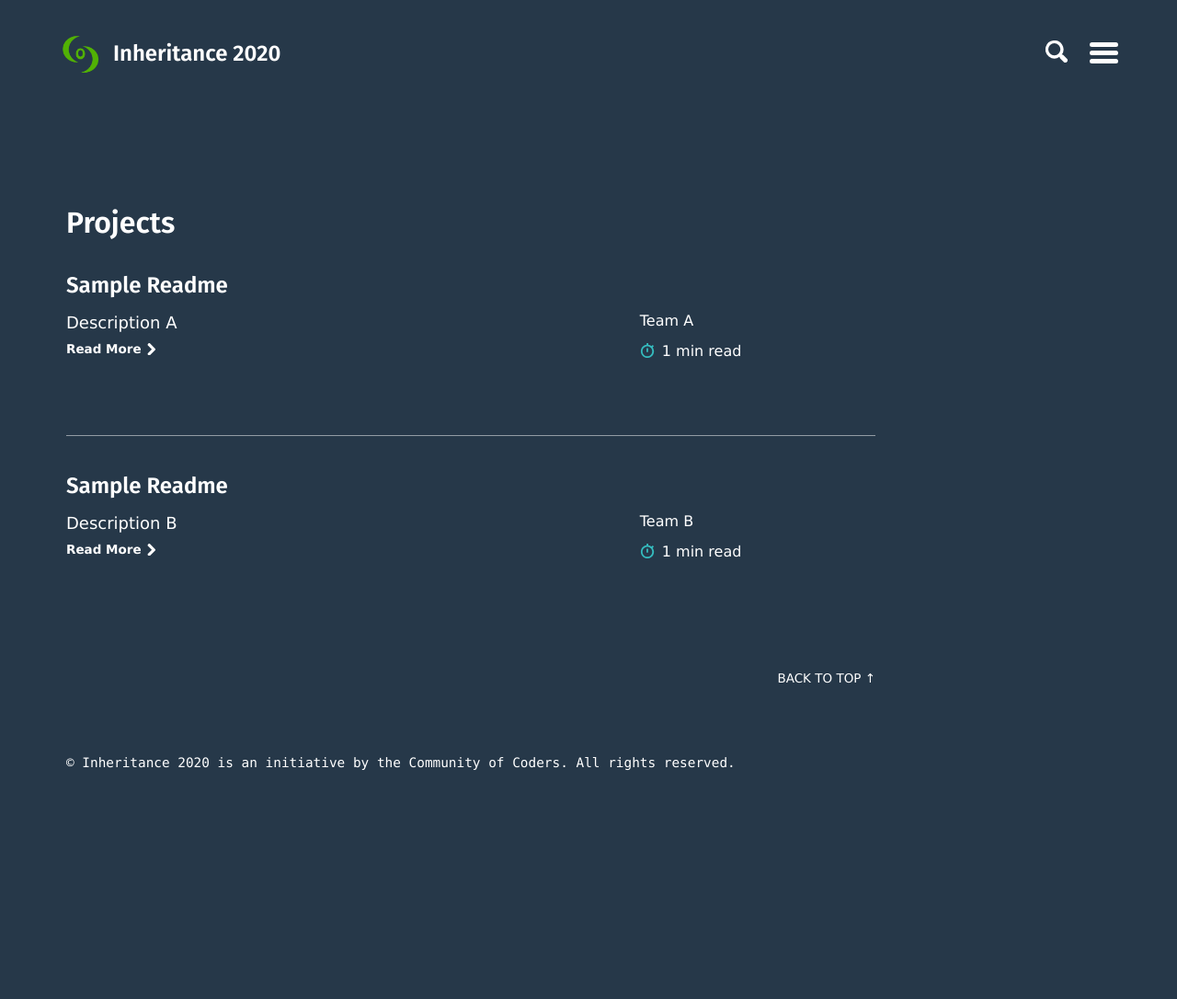
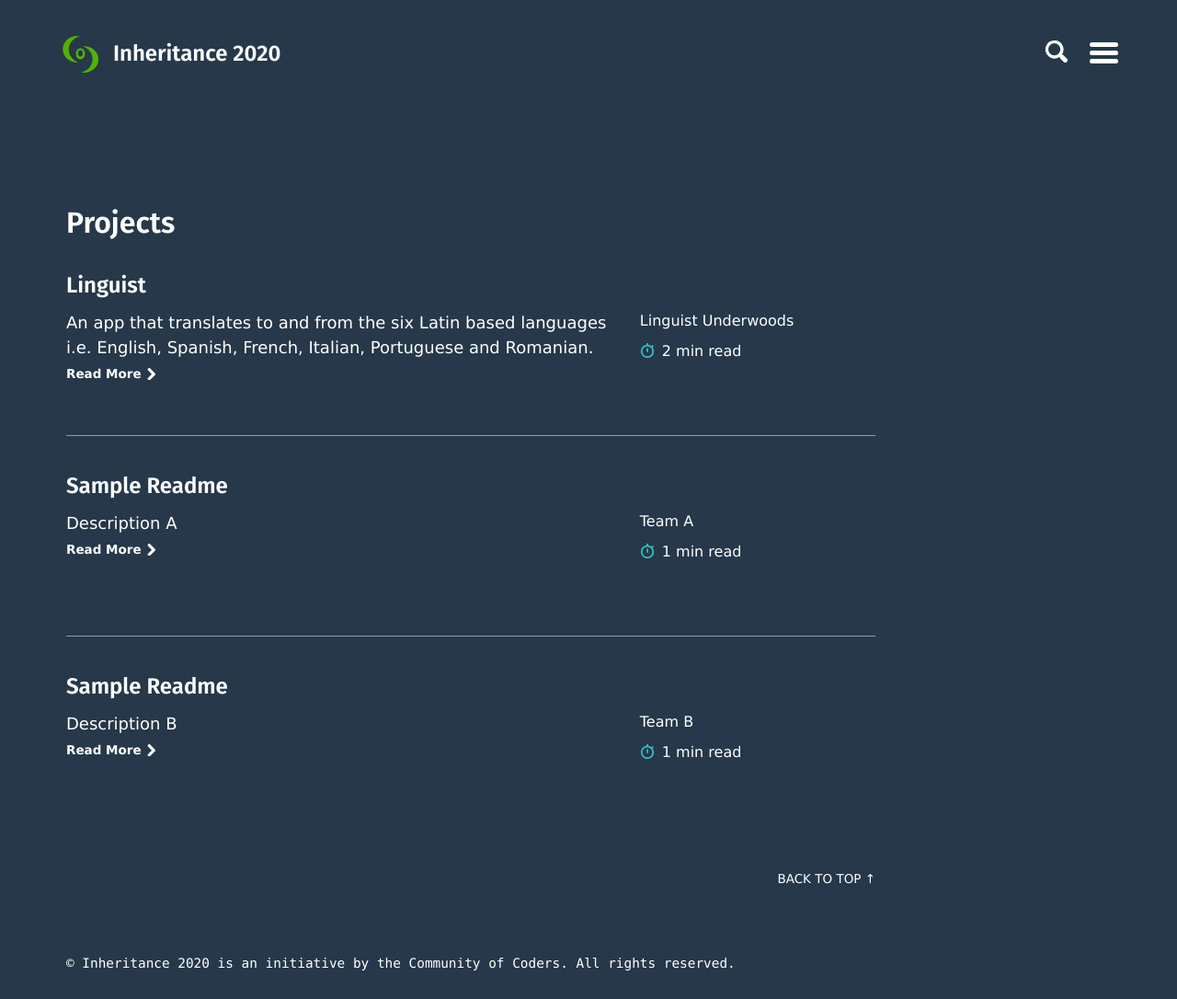
Before and after one commit to CommunityOfCoders/Inheritance-2020, a Jekyll site: the page built from submissions/sub-main.html, in a window 1280 px wide. Shown: the whole page at 92% size. Built offline with Jekyll 4.4.1, drawn with Linux system fonts in a browser that asks for light colours; before the commit the page ends 900 px from its top, so only the background shows below that.

Commit message:
added linguist post

```diff
--- a/Linguist_Underwoods.md
+++ b/_posts/2020-07-04-Linguist-Underwoods.md
@@ -1,3 +1,11 @@
+---
+title: Linguist
+permalink: "/submissions/:title"
+team_name: Linguist Underwoods
+description: "An app that translates to and from the six Latin based languages i.e. English, Spanish, French, Italian, Portuguese and Romanian."
+# read-time: true
+---
+
 # Linguist
 
 ### Team - Underwoods
```
